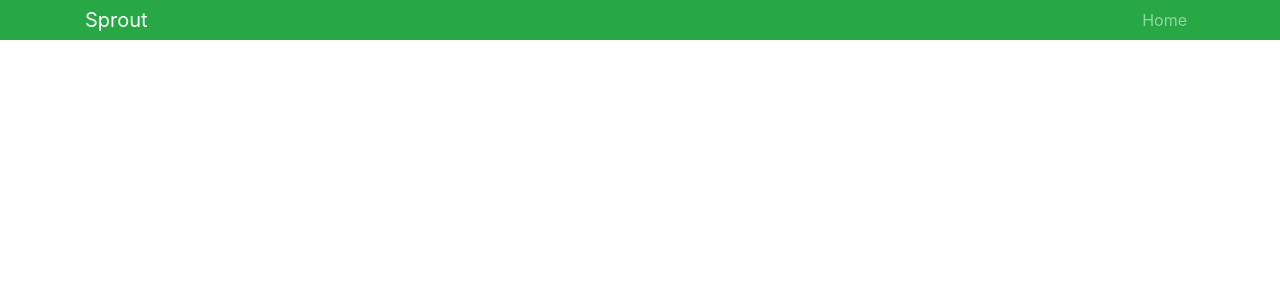
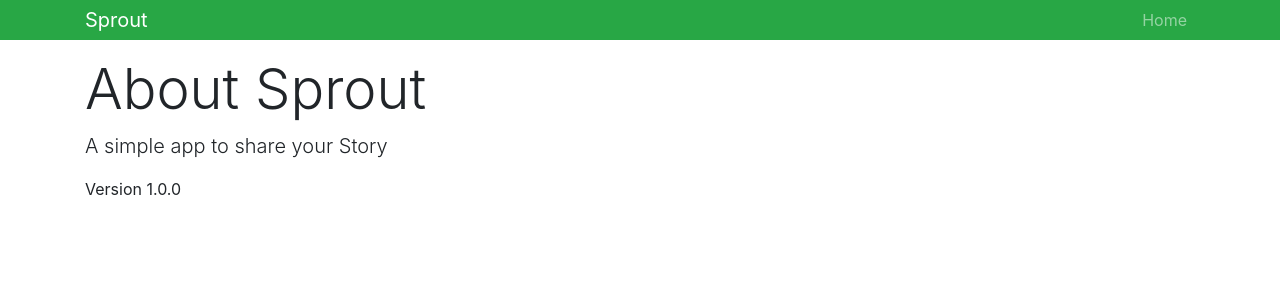
Before and after one commit to AntonBrito/Sprout-client, a React (Create React App) app: page /about in a window 1280 px wide. Shown: the top 300 px of the page. Built offline with nearby package versions, Linux system fonts and the light colour scheme.

Commit message:
Added a route for aboutPage

```diff
--- a/src/App.js
+++ b/src/App.js
@@ -2,6 +2,7 @@
 import { BrowserRouter as Router, Route, Switch } from "react-router-dom";
 import Posts from "./components/stories/Posts";
 import Header from "./components/layout/Header";
+import About from "./components/pages/About";
 import AddPost from "./components/stories/AddPost";
 import { Provider } from "./context";
 
@@ -17,6 +18,7 @@
             <div className="container">
               <Switch>
                 <Route exact path="/" component={Posts} />
+                <Route exact path="/about" component={About} />
               </Switch>
             </div>
           </div>
```
